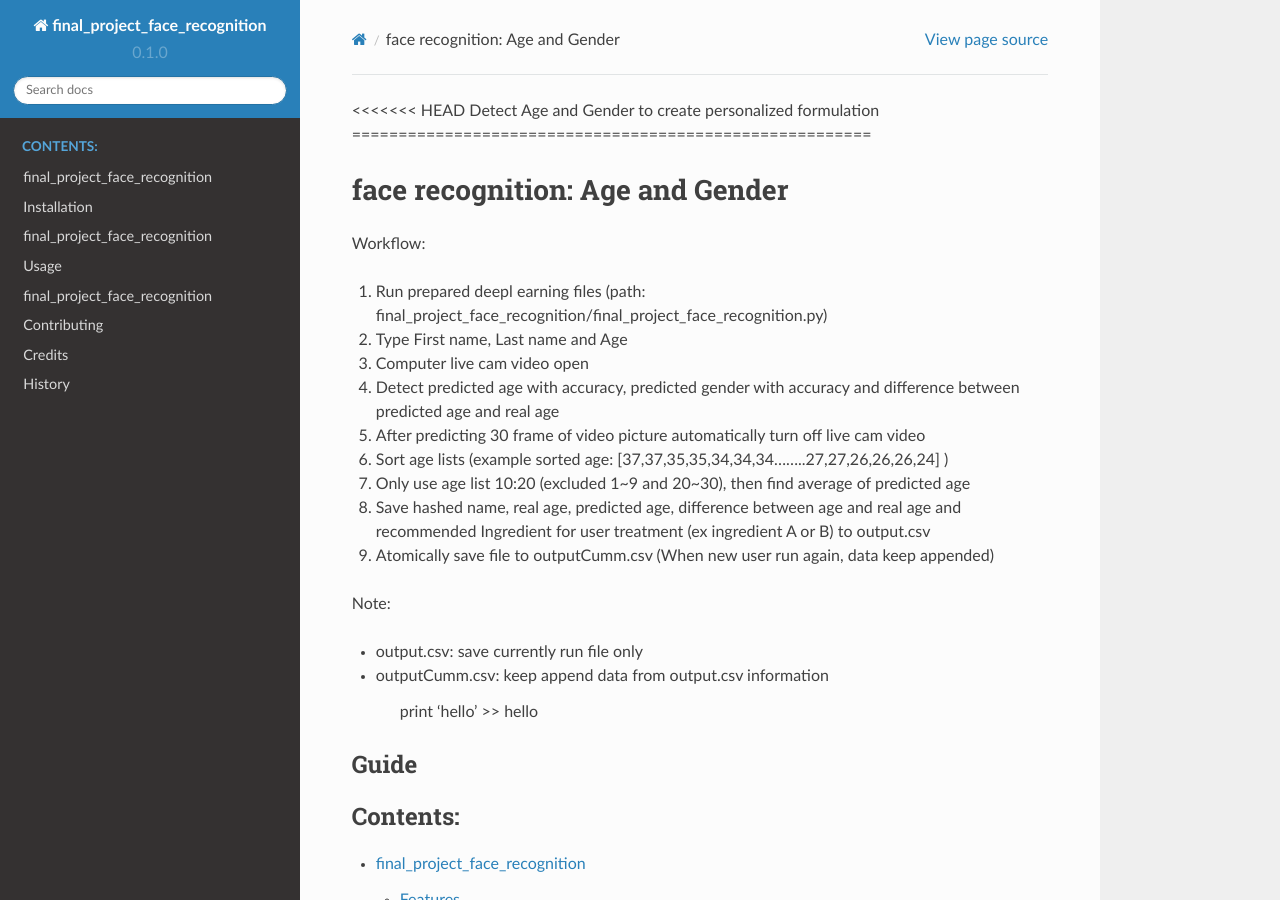
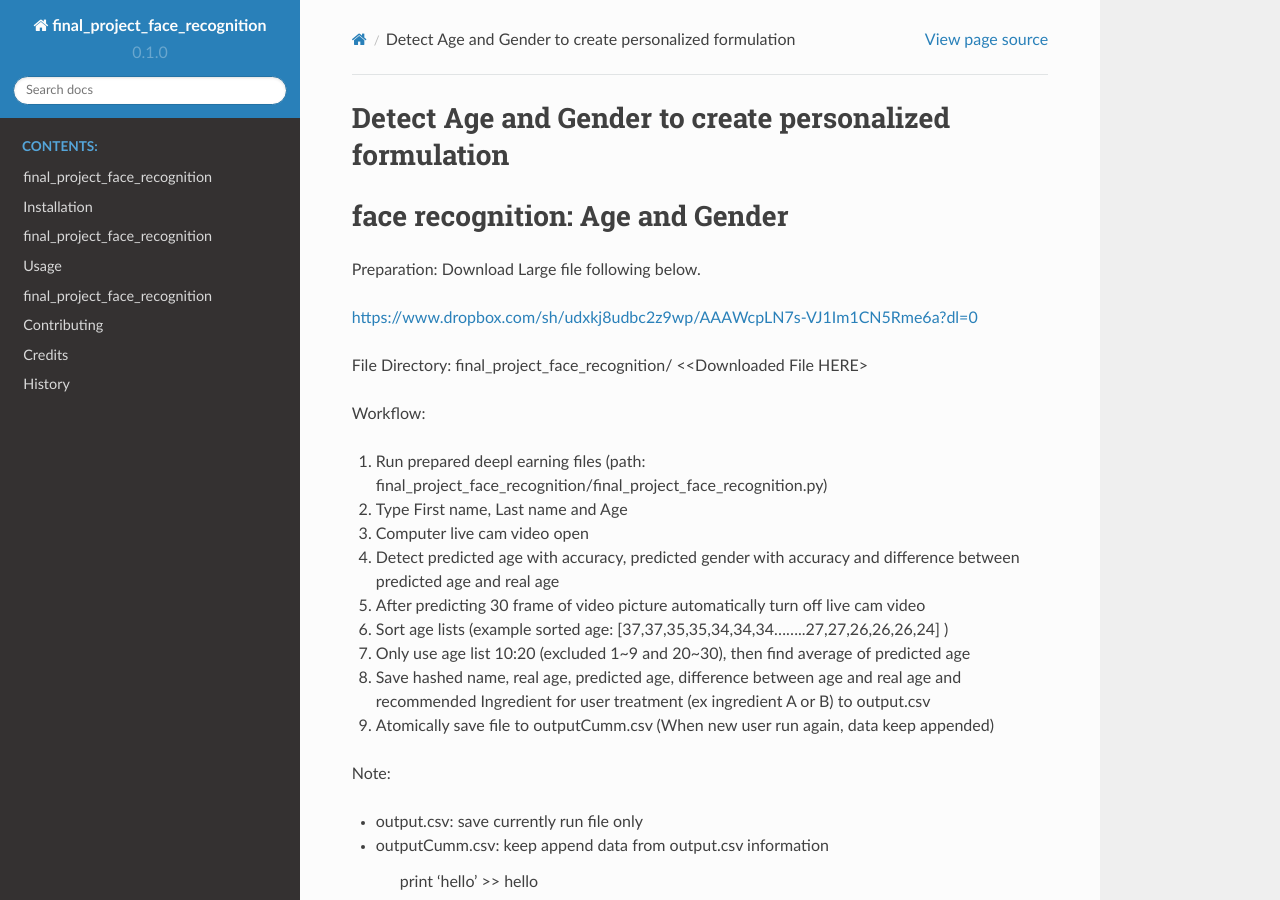
Before and after one commit to dlwoalsgg/final_project_face_recognition, a Sphinx documentation site: the page built from docs/index.rst, in a window 1280 px wide and 900 px high. Built offline with Sphinx 7.4.7 and the Read the Docs theme 2.0.0, drawn with Linux system fonts in a browser that asks for light colours.

```diff
--- a/docs/index.rst
+++ b/docs/index.rst
@@ -1,10 +1,16 @@
-<<<<<<< HEAD
 Detect Age and Gender to create personalized formulation
 ========================================================
 
 
 face recognition: Age and Gender
 ================================
+
+Preparation: Download Large file following below.
+
+https://www.dropbox.com/sh/udxkj8udbc2z9wp/AAAWcpLN7s-VJ1Im1CN5Rme6a?dl=0
+
+File Directory: final_project_face_recognition/ <<Downloaded File HERE>
+
 
 Workflow:
 
```
Also changed, not shown: test_pset.py (added, +11 -0 lines).
